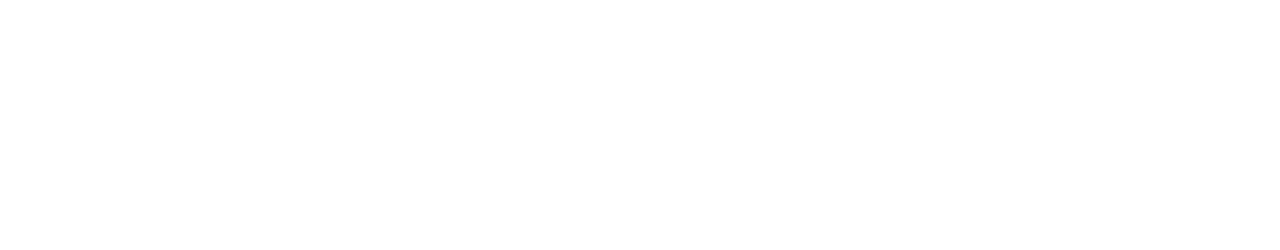
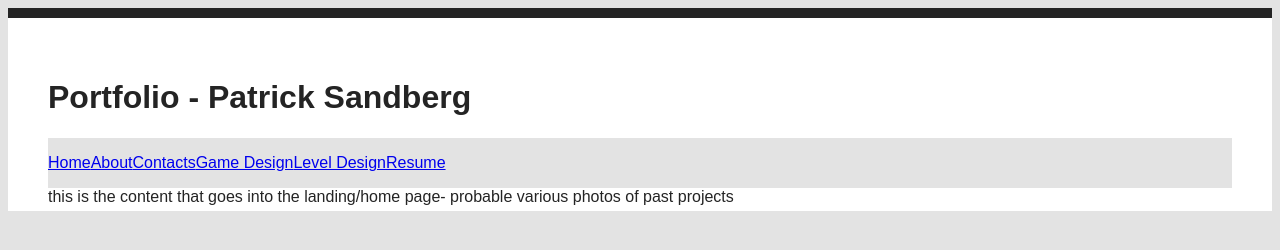
Before and after one commit to sandbe34/PatrickSandbergPortfolio, a plain HTML site: page index.html in a window 1280 px wide. Drawn offline with Linux system fonts and the light colour scheme.

Commit message:
Pages now connect through the sticky nav

```diff
--- a/index.html
+++ b/index.html
@@ -7,7 +7,18 @@
     <link rel="stylesheet" href="style.css">
     <title>Patrick Sandberg Portfolio - Home</title>
 </head>
+<header>
+    <h1>Portfolio - Patrick Sandberg</h1>
+</header>
 <body>
-
-</body>
-</html>
+    <div class="stickynav">
+        <p class=index1><a href="index.html">Home</a></p>
+        <p class=index2><a href="about.html">About</a></p>
+        <p class=index3><a href="contact.html">Contacts</a></p>
+        <p class=index4><a href="GameDesign.html">Game Design</a></p>
+        <p class=index5><a href="LevelDesign.html">Level Design</a></p>
+        <p class=index6><a href="resume.html">Resume</a></p>
+    </div>
+    <div id="HomeContent">
+        this is the content that goes into the landing/home page- probable various photos of past projects
+    </div>
--- a/style.css
+++ b/style.css
@@ -0,0 +1,24 @@
+html {
+    background: #e3e3e3;
+}
+
+body {
+font-family: Arial, Helvetica, sans-serif;
+margin: 50 auto;
+padding: 40px;
+color: #242424;
+border-top: 10px solid #242424;
+background: white;
+padding-bottom: 5px;
+
+}
+
+.stickynav{
+    background: #e3e3e3;
+    display: flex;
+    flex-direction: row;
+    justify-content: flex-start;
+    position: -webkit-sticky;
+    position: sticky;
+    top: 0;
+}
```
Also changed, not shown: GameDesign.html (+14 -0 lines), LevelDesign.html (+14 -0 lines), about.html (+14 -0 lines), contact.html (+14 -1 lines), resume.html (+14 -0 lines), 2 other files.
